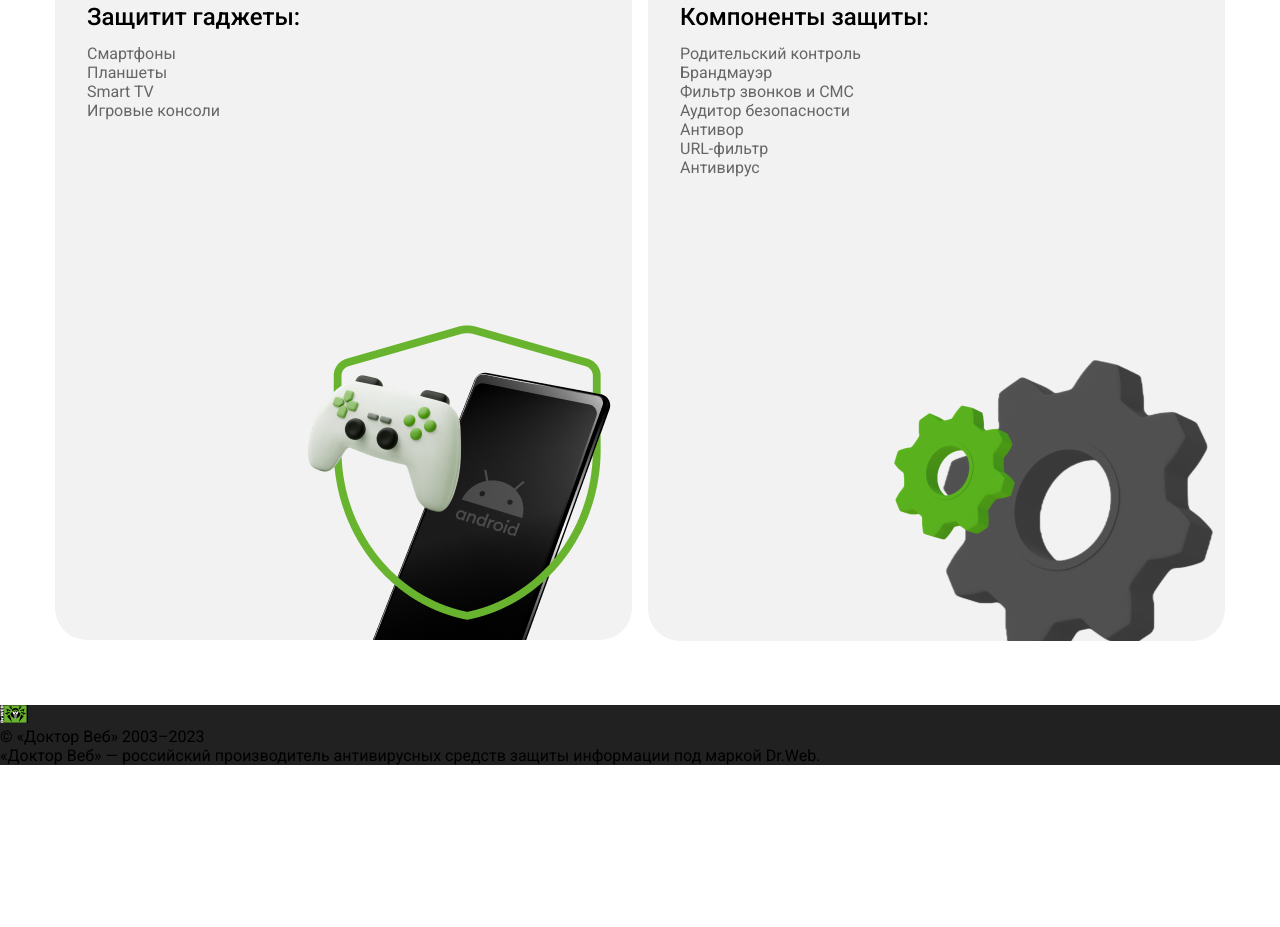
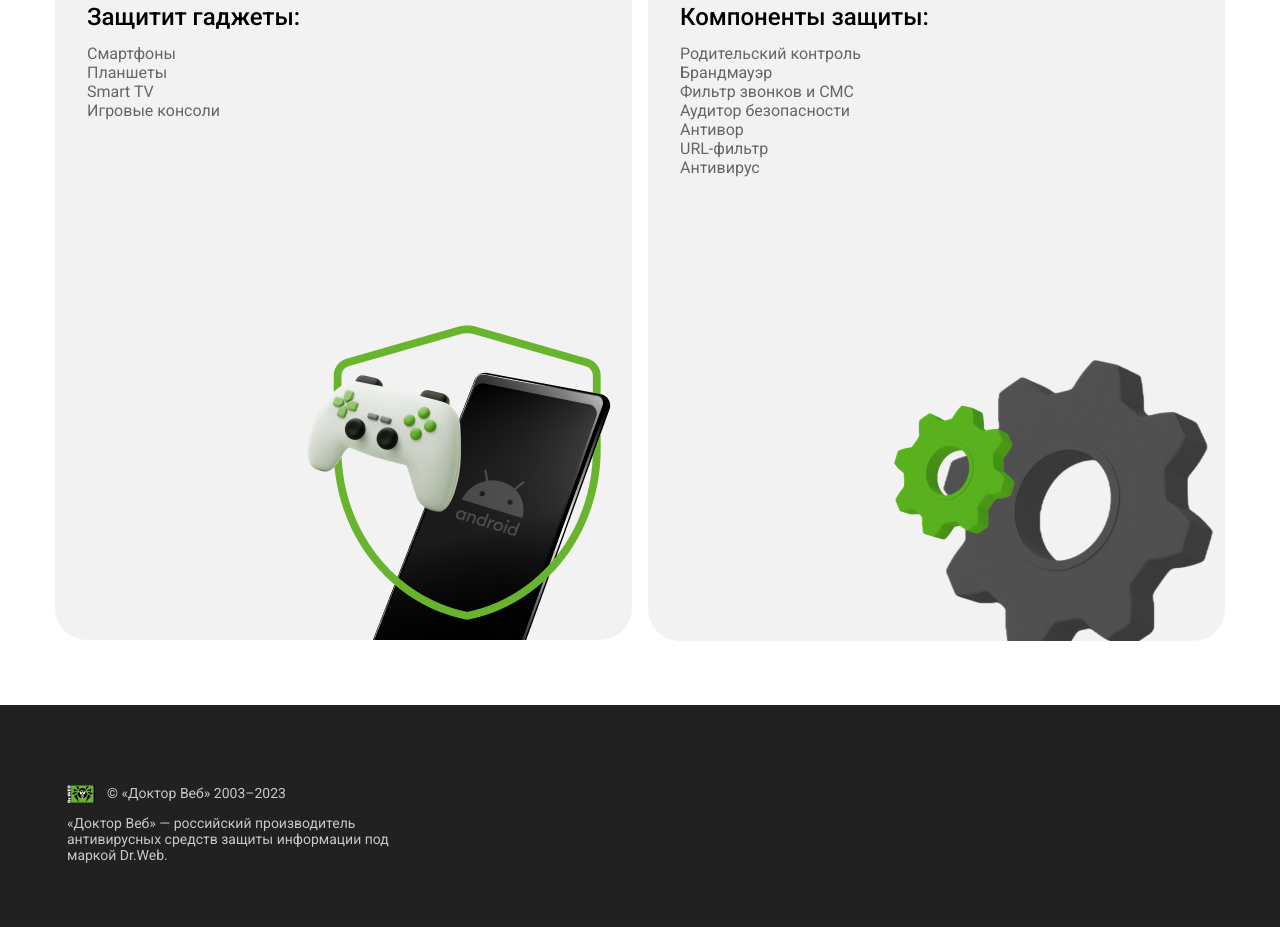
Before and after one commit to bthtimety/dr-web-test, a plain HTML site: page index.html in a window 1280 px wide. Shown: the part 2032-2959 px from the top of the page. Before the commit the page ends 2797 px from the top, so only its background shows below. Drawn offline with Linux system fonts and the light colour scheme.

Commit message:
task finished

```diff
--- a/index.html
+++ b/index.html
@@ -33,14 +33,14 @@
         <div class="content__first-screen">
             <h1>Защити свой цифровой мир</h1>
             <p>с Dr. Web Security Space для Android</p>
-            <button class="button first-screen__button">Купить со скидкой</button>
+            <button class="button first-screen__button" id="first-screen__button">Купить со скидкой</button>
             <div class="first-screen__img">
                 <p class="img__discount-icon">-20%</p>
                 <img src="./img/first-screen-img.png" alt="devices">
             </div>
         </div>
 
-        <div class="content__second-screen">
+        <div class="content__second-screen" id="content__second-screen">
             <div class="second-screen__text-section">
                 <p class="text-section__date">С 1 по 15 февраля 2023 года</p>
                 <p class="text-section__title">Dr.Web Security Space для Android</p>
@@ -103,14 +103,18 @@
 
 <footer class="footer">
     <div class="footer__container">
-        <img src="./img/footer-logo.svg" alt="logo">
-        <p class="container__copyright">© «Доктор Веб» 2003–2023</p>
+        <div class="container__copyright">
+            <img src="./img/footer-logo.svg" alt="logo">
+            <p>© «Доктор Веб» 2003–2023</p>
+        </div>
         <p class="container__description">
             «Доктор Веб» — российский производитель антивирусных средств защиты информации под маркой Dr.Web.
         </p>
     </div>
 </footer>
 
+<script src="./main.js"></script>
+
 </body>
 
 </html>
--- a/main.js
+++ b/main.js
@@ -0,0 +1,9 @@
+document.getElementById("first-screen__button").addEventListener("click", function() {
+
+    const secondScreen = document.getElementById("content__second-screen");
+
+    secondScreen.scrollIntoView({
+        behavior: "smooth",
+        block: "start"
+    });
+});
--- a/style.css
+++ b/style.css
@@ -290,6 +290,39 @@
 .footer {
     background-color: #212121;
     width: 100%;
+    display: grid;
+    grid-template-columns: 0 minmax(320px, 1170px) 0;
+    grid-template-areas:
+        ". footer_container .";
+}
+
+.footer__container {
+    grid-area: footer_container;
+    margin-left: 12px;
+}
+
+.container__copyright {
+    display: flex;
+    gap: 12px;
+    padding-top: 56px;
+
+    img {
+        width: 28px;
+    }
+
+    p {
+        font-size: 14px;
+        font-weight: 400;
+        color: #C6C7C8;
+    }
+}
+
+.container__description {
+    margin-top: 8px;
+    padding-bottom: 40px;
+    font-size: 14px;
+    font-weight: 400;
+    color: #C6C7C8;
 }
 
 @media screen and (min-width: 480px) {
@@ -392,6 +425,19 @@
         font-size: 24px;
     }
 
+    .footer {
+        grid-template-columns: minmax(16px, auto) minmax(296px, 1170px) minmax(16px, auto);
+    }
+
+    .container__copyright {
+        padding-top: 64px;
+    }
+
+    .container__description {
+        margin-top: 12px;
+        padding-bottom: 48px;
+    }
+
 }
 
 @media screen and (min-width: 768px) {
@@ -463,6 +509,15 @@
         }
     }
 
+    .container__copyright {
+        padding-top: 80px;
+    }
+
+    .container__description {
+        padding-bottom: 64px;
+        width: 30%;
+    }
+
 }
 
 @media screen and (min-width: 1920px) {
@@ -530,4 +585,8 @@
         font-size: 20px;
     }
 
+    .container__description {
+        width: 27%;
+    }
+
 }
```
